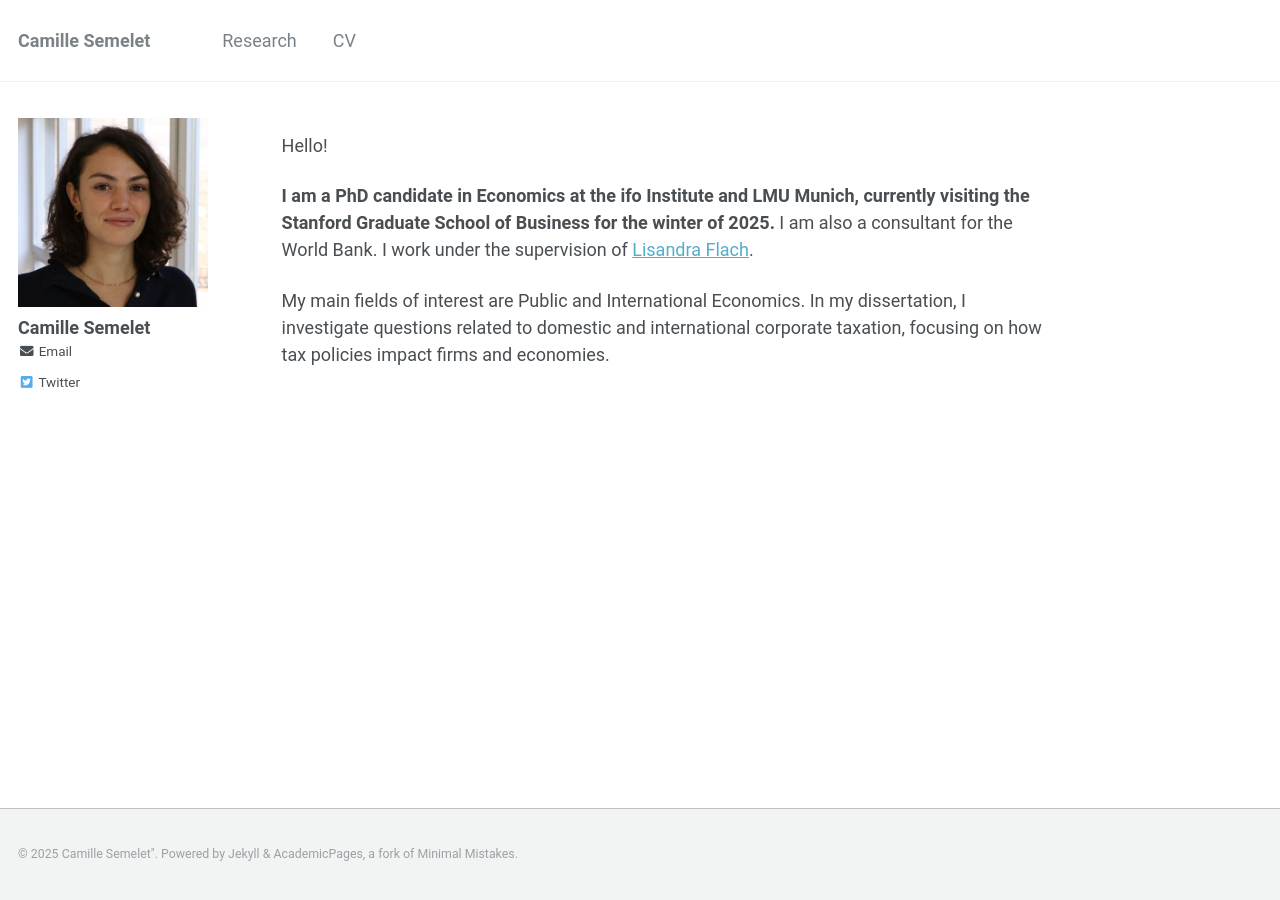
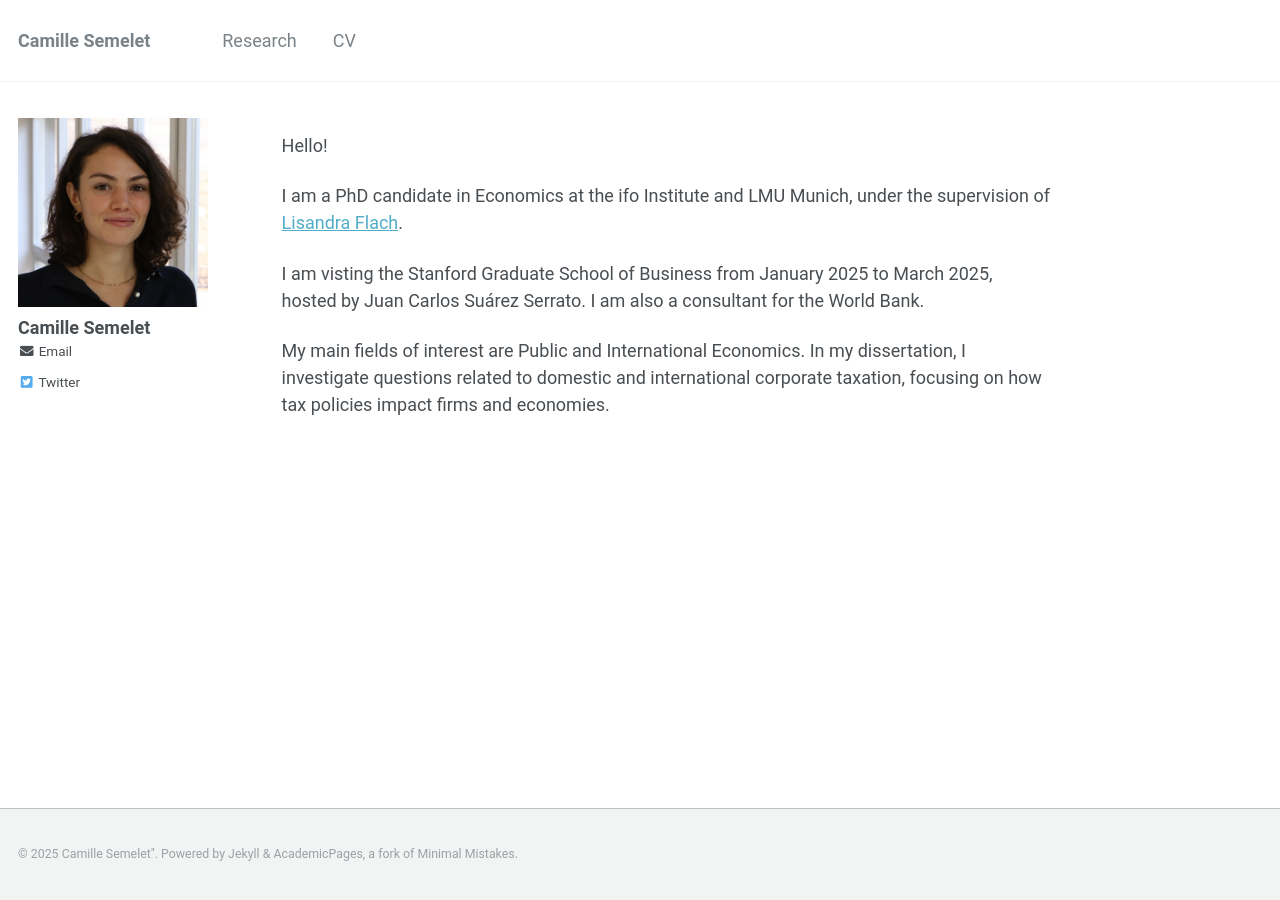
Before and after one commit to CamilleSemelet/camillesemelet.github.io, a Jekyll site: the page built from _pages/about.md, in a window 1280 px wide. Built offline with Jekyll 4.4.1, drawn with Linux system fonts in a browser that asks for light colours.

Commit message:
Update about.md

```diff
--- a/_pages/about.md
+++ b/_pages/about.md
@@ -10,7 +10,9 @@ redirect_from:
 
 Hello!
 
-**I am a PhD candidate in Economics at the ifo Institute and LMU Munich, currently visiting the Stanford Graduate School of Business for the winter of 2025.** I am also a consultant for the World Bank. I work under the supervision of [Lisandra Flach](https://sites.google.com/site/lisandraflach).
+I am a PhD candidate in Economics at the ifo Institute and LMU Munich, under the supervision of [Lisandra Flach](https://sites.google.com/site/lisandraflach).
+
+I am visting the Stanford Graduate School of Business from January 2025 to March 2025, hosted by Juan Carlos Suárez Serrato. I am also a consultant for the World Bank.
 
 My main fields of interest are Public and International Economics. In my dissertation, I investigate questions related to domestic and international corporate taxation, focusing on how tax policies impact firms and economies.
 
```
